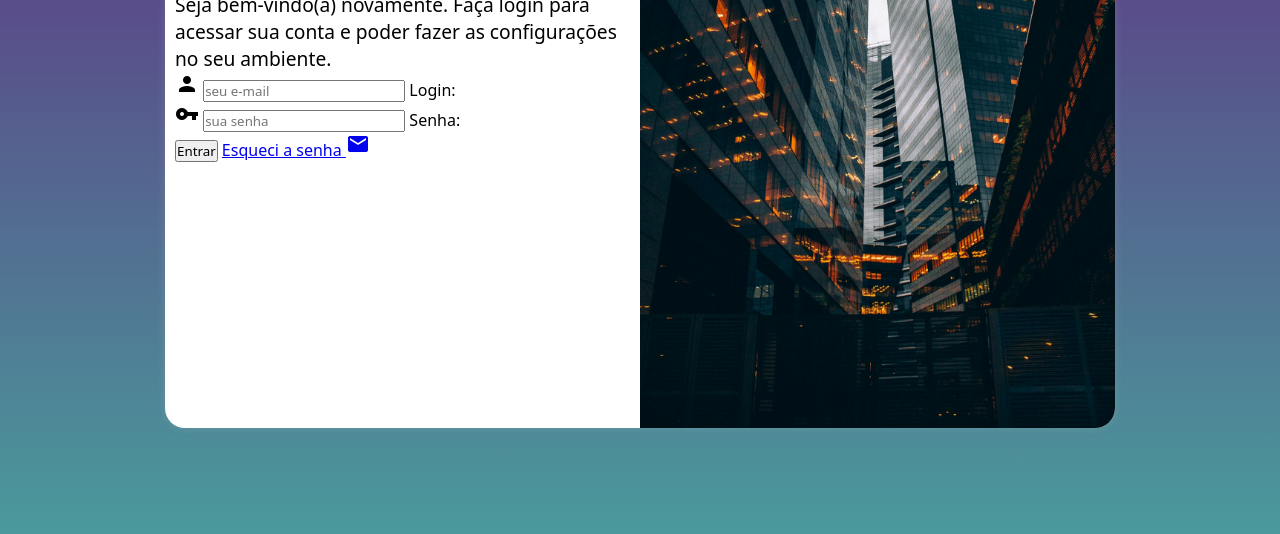
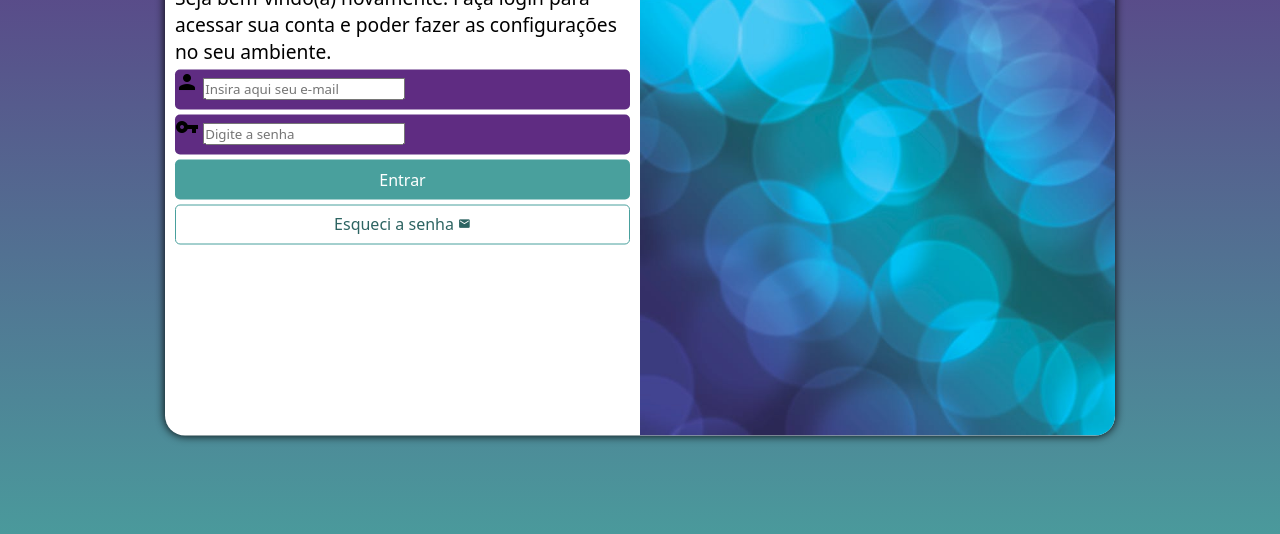
Before and after one commit to V4n-Soar3s/projeto-login, a plain HTML site: page index.html in a window 1280 px wide. Shown: the part 222-756 px from the top of the page. Drawn offline with Linux system fonts and the light colour scheme.

Commit message:
nova_imagem_formatacao_forms

```diff
--- a/estilos/style.css
+++ b/estilos/style.css
@@ -35,9 +35,9 @@ section#login{
     overflow: hidden;
     background-color: white;
     width: 250px;
-    height: 500px;
+    height: 515px;
     border-radius: 20px;
-    box-shadow: 0px 0px 10px rgba(226, 215, 215, 0.165);
+    box-shadow: 0px 0px 10px rgb(0, 0, 0);
 
     transition: width .3s, height .3s; /*animação de mudança de tamanho*/
     transition-timing-function: ease;/*para suavizar a mudança durante a animação*/
@@ -45,7 +45,7 @@ section#login{
 
 section#login > div#imagem {
     display: block;
-    background: rgba(226, 215, 215, 0.165) url(../imagens/login_entrada.jpg) no-repeat;
+    background: rgba(226, 215, 215, 0.165) url(../imagens/entrada.jpg) no-repeat;
     background-size: cover;
     background-position: left bottom;
     height: 200px;
@@ -64,3 +64,56 @@ div#formulario > h1{
 div#formulario > p{
     font-size: 0.8em;
 }
+
+form > div.campo{
+    background-color: #5f2c82;
+    display: block;
+    height: 40px;
+    width: 100%;
+    border-radius: 5px;
+    margin: 5px 0px;
+}
+
+div.campo > label{
+    display: none;
+}
+
+form > input[type=submit]{
+    display: block;
+    font-size: 1em;
+    width: 100%;
+    height: 40px;
+    background-color: #49a09d;
+    color: white;
+    border: none;
+    border-radius: 5px;
+    cursor: pointer;
+}
+
+form > input[type=submit]:hover{
+    background-color: #2d6462;
+    border: 1px solid #6cd3cf;
+}
+
+form > a.botao{
+    display: block;
+    padding-top: 7px;
+    margin-top: 5px;
+    text-align: center;
+    text-decoration: none;
+    font-size: 1em;
+    width: 100%;
+    height: 40px;
+    background-color: white;
+    color: #2d6462;
+    border: 1px solid #49a09d;
+    border-radius: 5px;
+}
+
+form > a.botao:hover{
+    background-color: #6cd3cf;
+}
+
+form > a.botao > span{
+    font-size: 0.8em;
+}
--- a/index.html
+++ b/index.html
@@ -29,16 +29,16 @@
                 <form action="login.php" method="post" autocomplete="on">
                    <div class="campo">
                         <span class="material-icons">person</span>
-                        <input type="email" name="login" id="ilogin" placeholder="seu e-mail" autocomplete="email" required maxlength="30">
+                        <input type="email" name="login" id="ilogin" placeholder="Insira aqui seu e-mail" autocomplete="email" required maxlength="30">
                         <label for="ilogin">Login:</label>
                    </div>
                    <div class="campo">
                         <span class="material-icons">vpn_key</span>
-                        <input type="password" name="senha" id="isenha" placeholder="sua senha" autocomplete="current-password" required  minlength="8" maxlength="20">
+                        <input type="password" name="senha" id="isenha" placeholder="Digite a senha" autocomplete="current-password" required  minlength="8" maxlength="20">
                         <label for="isenha">Senha:</label>
                    </div>
                    <input type="submit" value="Entrar">
-                   <a href="esqueci.html">
+                   <a href="esqueci.html" class="botao">
                         Esqueci a senha <span class="material-icons">mail</span>
                    </a>
                 </form>
```
Also changed, not shown: imagens/entrada.jpg (added).
